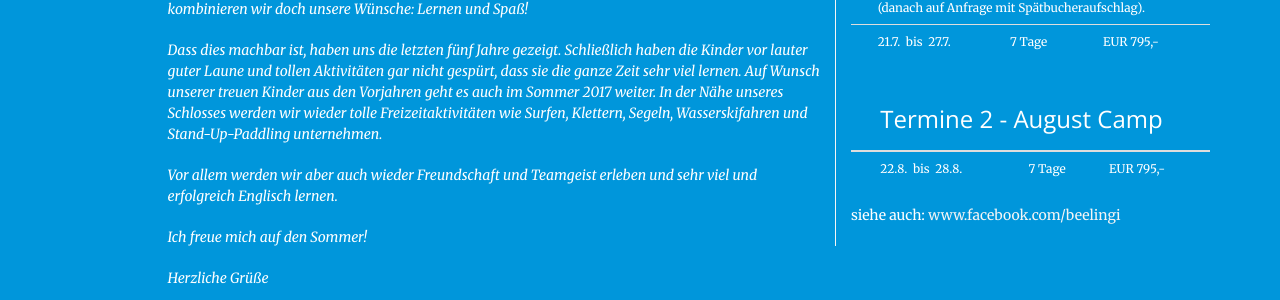
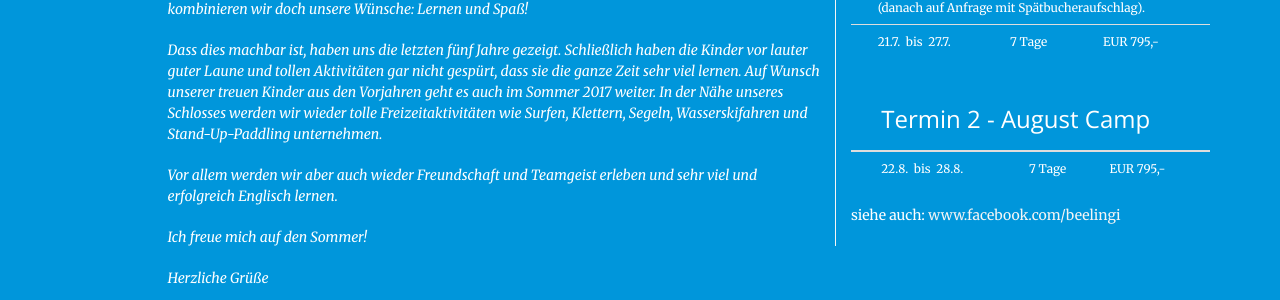
Before and after one commit to Beelingi/beelingi.github.io, a Jekyll site: the page built from index.html, in a window 1280 px wide and 900 px high, scrolled down 1015 px. Shown: the part 158-458 px from the top of the window. Built offline with Jekyll 4.4.1, drawn with Linux system fonts in a browser that asks for light colours.

Commit message:
2. Termin

```diff
--- a/_includes/about.html
+++ b/_includes/about.html
@@ -73,7 +73,7 @@
 
                 <tr>
                     <th scope="col">&nbsp;</th>
-                    <th colspan="3"><h3>Termine 2 - August Camp</h3></th>
+                    <th colspan="3"><h3>Termin 2 - August Camp</h3></th>
                 </tr>
 
                 </thead>
```
Also changed, not shown: 1 other file.
